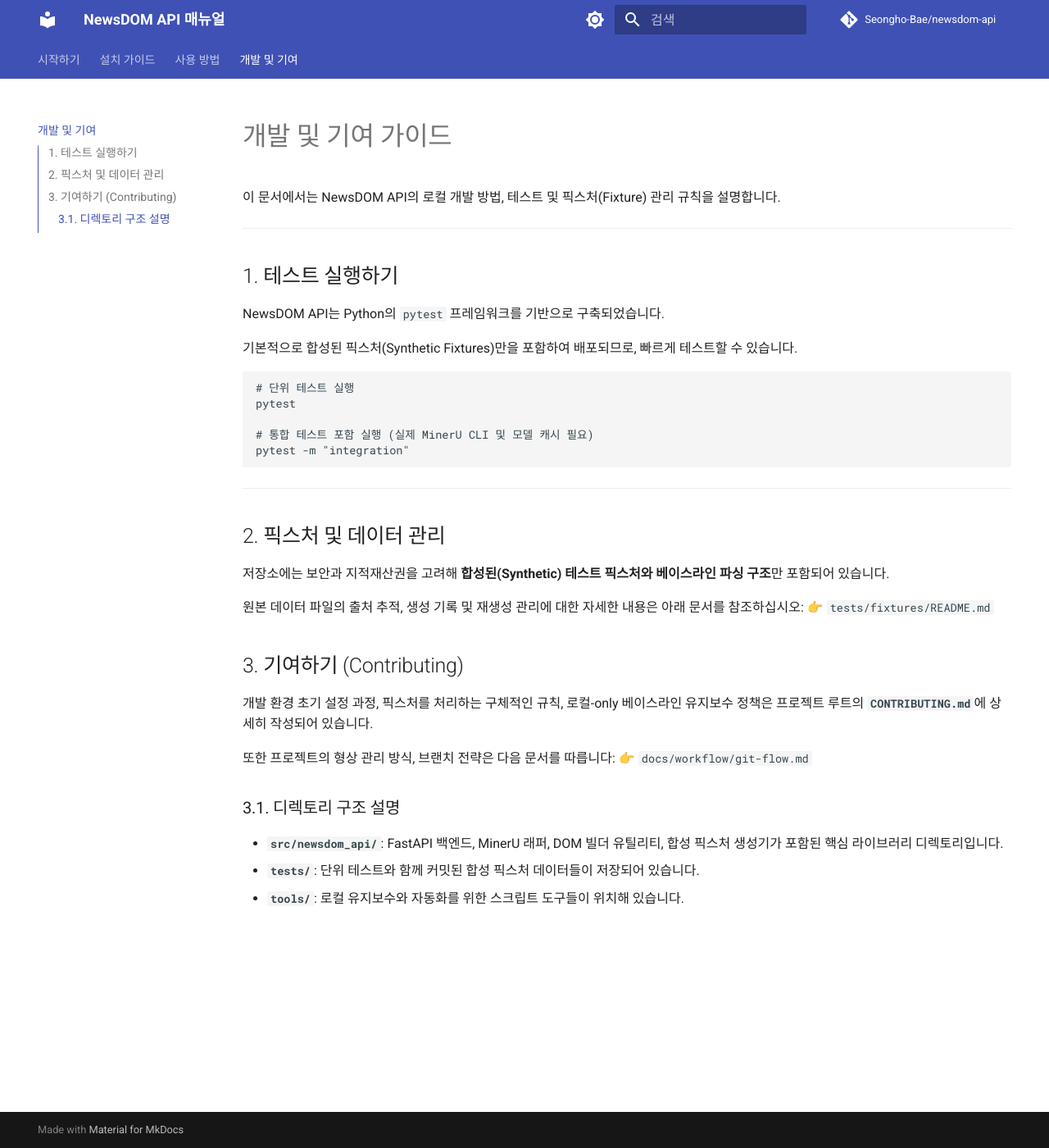
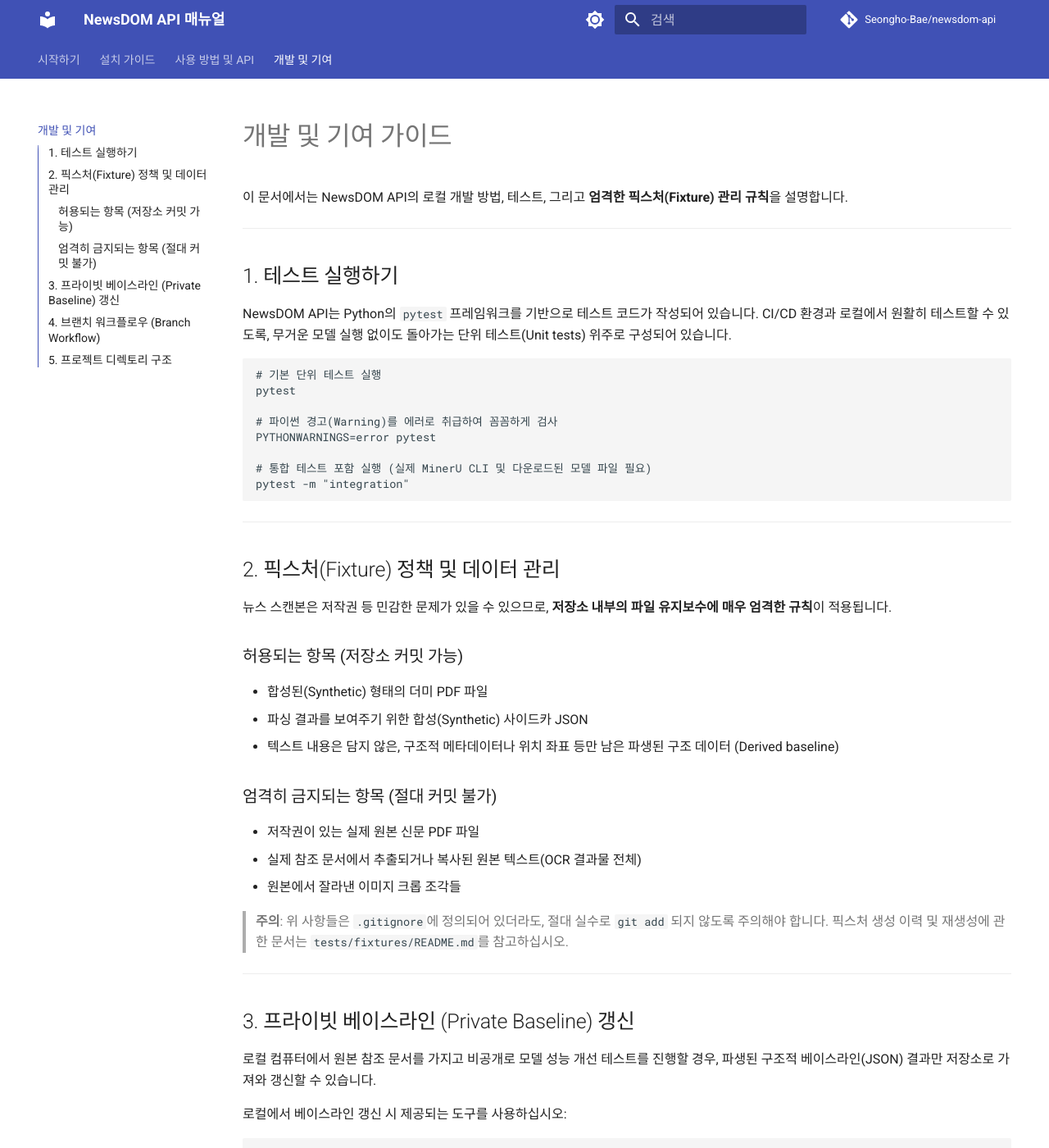
Before and after one commit to Seongho-Bae/newsdom-api, an MkDocs documentation site: the page built from manual/development.md, in a window 1280 px wide and 1400 px high. Shown: the whole window at 82% size. Built offline with MkDocs 1.6.1 and Material for MkDocs 9.7.7, drawn with Linux system fonts in a browser that asks for light colours; comment, search, counter and statistics services are not loaded; some of the changed text lies outside the part shown.

Commit message:
docs: Enhance web manual with concrete API schemas, architecture, and contributing rules

````diff
--- /dev/null
+++ b/manual/api-reference.md
@@ -0,0 +1,126 @@
+# 사용 방법 및 API 레퍼런스
+
+FastAPI 서버를 실행하고, 스캔된 신문 PDF를 업로드하여 기사 DOM 트리 형태의 Canonical JSON 데이터를 파싱하는 방법을 안내합니다.
+
+## 1. 서버 실행하기
+
+가상환경을 활성화한 상태에서, `uvicorn`을 이용하여 API 서버를 구동합니다.
+
+```bash
+# 개발 시 핫-리로딩(--reload) 모드 사용
+uvicorn newsdom_api.main:app --reload
+```
+
+## 2. 인터랙티브 웹 UI
+
+FastAPI는 OpenAPI 기반의 대화형 API 문서를 자동으로 생성합니다.
+웹 브라우저를 열고 다음 주소에 접속하면 시각적인 환경에서 바로 API를 테스트할 수 있습니다.
+
+- **Swagger UI**: `http://127.0.0.1:8000/docs`
+- **ReDoc**: `http://127.0.0.1:8000/redoc`
+
+해당 페이지에서 **`/parse`** 버튼을 클릭한 후, `Try it out` 기능을 통해 파일을 직접 첨부하고 테스트 결과를 볼 수 있습니다.
+
+---
+
+## 3. API 엔드포인트 설명
+
+### `POST /parse`
+
+스캔된 일본어 신문 PDF 문서를 업로드 받아, 기사 단위 DOM 구조가 담긴 JSON 형태로 변환합니다.
+
+#### 요청 매개변수 (Request Body)
+- **`file`** (`UploadFile`, 필수): 변환할 PDF 바이너리 파일 데이터 (`multipart/form-data`)
+
+#### cURL 테스트 예제
+
+```bash
+# 로컬 테스트 (sample.pdf를 /parse 엔드포인트로 전송)
+curl -X 'POST' \
+  'http://127.0.0.1:8000/parse' \
+  -H 'accept: application/json' \
+  -H 'Content-Type: multipart/form-data' \
+  -F 'file=@sample.pdf;type=application/pdf'
+```
+
+---
+
+### 응답(Response) JSON 스키마
+
+파싱 성공 시 반환되는 DOM 형태의 `ParseResponse` 객체 구조입니다.
+
+```json
+{
+  "document_id": "string (고유 문서 식별자)",
+  "pages": [
+    {
+      "page_number": 1,
+      "width": 800.5,
+      "height": 1200.0,
+      "articles": [
+        {
+          "article_id": "article_0",
+          "headline": "신문 헤드라인 제목",
+          "bbox": {
+            "x0": 10.0, "y0": 20.0, "x1": 400.0, "y1": 150.0
+          },
+          "body_blocks": [
+            "첫 번째 단락의 본문입니다.",
+            "두 번째 단락이 이어집니다."
+          ],
+          "images": [
+            {
+              "path": "extracted_images/page1_img1.jpg",
+              "bbox": { ... },
+              "captions": [
+                {
+                  "text": "사진 캡션 내용입니다.",
+                  "bbox": { ... }
+                }
+              ]
+            }
+          ],
+          "captions": []
+        }
+      ],
+      "ads": [
+        "광고 문구 또는 배너 텍스트"
+      ],
+      "headers": [
+        "2026년 4월 9일 목요일 조간"
+      ]
+    }
+  ],
+  "quality": {
+    "status": "success",
+    "parser": "mineru",
+    "warnings": [
+      "Page 1: 일부 레이아웃이 겹침"
+    ]
+  }
+}
+```
+
+#### 스키마 주요 노드 설명
+1. **`BoundingBox` (`bbox`)**: 요소가 위치한 직사각형 영역 `(x0, y0, x1, y1)`. 신문 지면 상에서의 상대적 또는 절대적 좌표를 나타냅니다.
+2. **`PageNode`**: 단일 신문 지면입니다. 여러 개의 기사(`articles`)와 광고(`ads`), 상단 헤더 정보(`headers`)를 포함합니다.
+3. **`ArticleNode`**: 가장 핵심적인 DOM 요소로, 제목(`headline`), 문단 블록 배열(`body_blocks`), 기사에 속한 이미지 목록(`images`), 기사 내 독립된 사진 설명(`captions`)으로 구성됩니다.
+4. **`ParseQuality`**: 변환 결과를 검증하기 위한 상태, 사용된 파서 엔진 정보(`mineru`), 주의해야할 품질 문제(`warnings`) 등의 메타데이터를 갖습니다.
+
+---
+
+### `GET /health`
+
+API 서버의 작동 여부를 검사하는 경량 상태 체크 엔드포인트입니다. 로드밸런서나 쿠버네티스 프로브 등에서 서비스가 살아있는지 검사할 때 사용합니다.
+
+#### 요청 / 응답
+
+```bash
+curl http://127.0.0.1:8000/health
+```
+
+```json
+{
+  "status": "ok"
+}
+```
--- a/manual/development.md
+++ b/manual/development.md
@@ -1,44 +1,78 @@
 # 개발 및 기여 가이드
 
-이 문서에서는 NewsDOM API의 로컬 개발 방법, 테스트 및 픽스처(Fixture) 관리 규칙을 설명합니다.
+이 문서에서는 NewsDOM API의 로컬 개발 방법, 테스트, 그리고 **엄격한 픽스처(Fixture) 관리 규칙**을 설명합니다.
 
 ---
 
 ## 1. 테스트 실행하기
 
-NewsDOM API는 Python의 `pytest` 프레임워크를 기반으로 구축되었습니다.
-
-기본적으로 합성된 픽스처(Synthetic Fixtures)만을 포함하여 배포되므로, 빠르게 테스트할 수 있습니다.
+NewsDOM API는 Python의 `pytest` 프레임워크를 기반으로 테스트 코드가 작성되어 있습니다.
+CI/CD 환경과 로컬에서 원활히 테스트할 수 있도록, 무거운 모델 실행 없이도 돌아가는 단위 테스트(Unit tests) 위주로 구성되어 있습니다.
 
 ```bash
-# 단위 테스트 실행
+# 기본 단위 테스트 실행
 pytest
 
-# 통합 테스트 포함 실행 (실제 MinerU CLI 및 모델 캐시 필요)
+# 파이썬 경고(Warning)를 에러로 취급하여 꼼꼼하게 검사
+PYTHONWARNINGS=error pytest
+
+# 통합 테스트 포함 실행 (실제 MinerU CLI 및 다운로드된 모델 파일 필요)
 pytest -m "integration"
 ```
 
 ---
 
-## 2. 픽스처 및 데이터 관리
+## 2. 픽스처(Fixture) 정책 및 데이터 관리
 
-저장소에는 보안과 지적재산권을 고려해 **합성된(Synthetic) 테스트 픽스처와 베이스라인 파싱 구조**만 포함되어 있습니다.
+뉴스 스캔본은 저작권 등 민감한 문제가 있을 수 있으므로, **저장소 내부의 파일 유지보수에 매우 엄격한 규칙**이 적용됩니다.
 
-원본 데이터 파일의 출처 추적, 생성 기록 및 재생성 관리에 대한 자세한 내용은 아래 문서를 참조하십시오:
-👉 `tests/fixtures/README.md`
+### 허용되는 항목 (저장소 커밋 가능)
+- 합성된(Synthetic) 형태의 더미 PDF 파일
+- 파싱 결과를 보여주기 위한 합성(Synthetic) 사이드카 JSON
+- 텍스트 내용은 담지 않은, 구조적 메타데이터나 위치 좌표 등만 남은 파생된 구조 데이터 (Derived baseline)
 
-## 3. 기여하기 (Contributing)
+### 엄격히 금지되는 항목 (절대 커밋 불가)
+- 저작권이 있는 실제 원본 신문 PDF 파일
+- 실제 참조 문서에서 추출되거나 복사된 원본 텍스트(OCR 결과물 전체)
+- 원본에서 잘라낸 이미지 크롭 조각들
 
-개발 환경 초기 설정 과정, 픽스처를 처리하는 구체적인 규칙, 로컬-only 베이스라인 유지보수 정책은 프로젝트 루트의 **`CONTRIBUTING.md`**에 상세히 작성되어 있습니다.
+> **주의**: 위 사항들은 `.gitignore`에 정의되어 있더라도, 절대 실수로 `git add` 되지 않도록 주의해야 합니다. 픽스처 생성 이력 및 재생성에 관한 문서는 `tests/fixtures/README.md`를 참고하십시오.
 
-또한 프로젝트의 형상 관리 방식, 브랜치 전략은 다음 문서를 따릅니다:
-👉 `docs/workflow/git-flow.md`
+---
 
-### 3.1. 디렉토리 구조 설명
+## 3. 프라이빗 베이스라인 (Private Baseline) 갱신
+
+로컬 컴퓨터에서 원본 참조 문서를 가지고 비공개로 모델 성능 개선 테스트를 진행할 경우, 파생된 구조적 베이스라인(JSON) 결과만 저장소로 가져와 갱신할 수 있습니다.
+
+로컬에서 베이스라인 갱신 시 제공되는 도구를 사용하십시오:
+
+```bash
+python tools/derive_private_baseline.py tests/fixtures/private_page_baseline.json
+```
+
+**반드시 원본 데이터가 아닌 파생된 JSON 파일만 저장소에 반영해야 합니다.**
+
+---
+
+## 4. 브랜치 워크플로우 (Branch Workflow)
+
+이 프로젝트는 수동 **Git Flow 모델**을 사용합니다.
+- 새로운 기능 개발, 버그 수정은 항상 `develop` 브랜치에서 파생(Branch)되어야 합니다.
+- 작업 완료 후에는 `develop` 브랜치를 향해 Pull Request를 엽니다.
+- `release/*` 및 `hotfix/*` 브랜치는 프로덕션 배포나 긴급 패치 용도로만 사용됩니다.
+
+자세한 브랜치 전략은 `docs/workflow/git-flow.md` 문서를 확인하십시오.
+
+---
+
+## 5. 프로젝트 디렉토리 구조
+
+프로젝트 주요 폴더는 다음과 같이 구성되어 있습니다:
 
 - **`src/newsdom_api/`**:
-  FastAPI 백엔드, MinerU 래퍼, DOM 빌더 유틸리티, 합성 픽스처 생성기가 포함된 핵심 라이브러리 디렉토리입니다.
-- **`tests/`**:
-  단위 테스트와 함께 커밋된 합성 픽스처 데이터들이 저장되어 있습니다.
-- **`tools/`**:
-  로컬 유지보수와 자동화를 위한 스크립트 도구들이 위치해 있습니다.
+  - `main.py`: FastAPI 엔드포인트 및 앱 설정
+  - `schemas.py`: Pydantic 기반 API 입출력 모델 (`PageNode`, `ArticleNode` 등)
+  - `service.py`: PDF 파싱 비즈니스 로직 및 MinerU 래퍼 구현체
+- **`tests/`**: 단위 테스트 코드와 커밋이 허용된 합성 픽스처 데이터 보관
+- **`tools/`**: 로컬 유지보수 및 `derive_private_baseline.py` 등 관리용 스크립트 모음
+- **`docs/plans/`**: 개발 디자인 및 구현 설계 기록들
--- a/manual/installation.md
+++ b/manual/installation.md
@@ -4,39 +4,65 @@
 
 ## 시스템 요구사항
 
-- **Python**: 3.10 이상 3.14 미만
+- **Python**: `>=3.10`, `<3.14` 필수 (`python3.10` 권장)
 - **운영체제**: Linux 또는 macOS 권장 (윈도우의 경우 WSL2 사용 권장)
+- **메모리 / GPU**: `MinerU` 딥러닝 기반 파이프라인을 구동하기 위해서는 최소 **8GB 이상의 RAM**이 필요하며, 성능을 위해 **NVIDIA GPU(CUDA 호환)** 환경이 강력히 권장됩니다.
 
 ---
 
 ## 1. 기본 설치 (개발/테스트 모드)
 
-가장 간단한 형태로 파이썬 가상환경(Virtual Environment)을 생성하고 패키지를 설치합니다.
+가장 간단한 형태로 파이썬 가상환경(Virtual Environment)을 생성하고 패키지를 설치합니다. 이 모드에서는 실제 `MinerU` 모델이 로드되지 않으며, `pytest`나 합성 픽스처(Synthetic Fixtures) 기반 테스트 용도로 적합합니다.
 
 ```bash
 # 가상 환경 생성
 python3.10 -m venv .venv
 
 # 가상 환경 활성화
+# macOS / Linux
 source .venv/bin/activate
+# Windows (WSL 제외)
+# .venv\Scripts\activate
+
+# pip 업그레이드
+python -m pip install --upgrade pip
 
 # 의존성 패키지와 함께 개발 모드로 설치
 pip install -e .[dev]
 ```
 
+설치되는 기본 의존성은 다음과 같습니다:
+- `fastapi>=0.115,<1.0`
+- `uvicorn>=0.30,<1.0`
+- `pydantic>=2.9,<3.0`
+- `python-multipart>=0.0.9,<1.0`
+- `reportlab>=4.2,<5.0`, `Pillow`, `pypdf` 등 PDF/이미지 처리 라이브러리
+- 개발 환경용: `pytest`, `httpx`
+
+---
+
 ## 2. MinerU 백엔드 포함 실제 파싱 모드 설치
 
-`MinerU` 백엔드를 사용하여 실제 PDF 파싱 작업을 수행하려면 `parser` 옵션을 추가로 설치해야 합니다.
+`MinerU` 백엔드를 사용하여 실제 스캔된 일본어 신문 PDF 파싱 작업을 수행하려면 `[parser]` 선택 옵션을 추가로 설치해야 합니다.
 
 ```bash
+# 파서 모듈까지 모두 설치
 pip install -e .[parser]
 ```
 
-이 옵션을 통해 `MinerU` 파이프라인(3.0.9 버전)이 설치되며 딥러닝 기반 모델이 준비됩니다.
+이 옵션을 통해 **`mineru[pipeline]==3.0.9`** 버전이 설치되며 딥러닝 기반 모델이 함께 준비됩니다. 설치 후 처음 API 서버를 구동하고 PDF를 파싱할 때 모델(Weight) 파일을 백그라운드에서 다운로드할 수 있으므로, 첫 실행에는 다소 시간이 걸릴 수 있습니다.
 
 ---
 
-> **참고**: GitHub 저장소에서는 테스트를 위한 합성(Synthetic) 픽스처 데이터만 포함하여 제공하고 있습니다. 실제 파싱은 로컬 컴퓨터의 GPU 환경 등에 따라 성능이 달라질 수 있습니다.
+## 확인하기
 
-설치가 완료되었으면 서버를 실행해보세요!
-👉 [사용 방법 알아보기](usage.md)
+설치가 정상적으로 완료되었는지 확인하려면 기본 테스트를 구동해보세요.
+
+```bash
+# 단위 테스트 구동 (integration 테스트 제외)
+pytest
+```
+
+모든 테스트가 통과했다면 서버를 실행할 준비가 된 것입니다.
+
+👉 다음 단계: **[API 레퍼런스 및 사용 방법](api-reference.md)**
--- a/manual/usage.md
+++ /dev/null
@@ -1,39 +0,0 @@
-# 사용 방법
-
-NewsDOM API 서버를 실행하고, PDF를 업로드하여 파싱하는 기본적인 방법을 안내합니다.
-
-## 1. 서버 실행하기
-
-가상환경을 활성화한 상태에서, `uvicorn`을 이용하여 FastAPI 서버를 구동합니다.
-
-```bash
-# 로컬 개발 시에는 --reload 옵션을 사용하여 코드가 변경될 때 자동 재시작
-uvicorn newsdom_api.main:app --reload
-```
-
-서버가 실행되면, 기본적으로 `http://127.0.0.1:8000` 주소에서 수신 대기 상태가 됩니다.
-
----
-
-## 2. API 테스트 - PDF 파싱하기
-
-HTTP 클라이언트(예: `curl`)를 사용하여 준비된 일본어 신문 스캔본 PDF(`sample.pdf`)를 전송합니다.
-
-```bash
-# /parse 엔드포인트로 파일 전송
-curl -F "file=@sample.pdf" http://127.0.0.1:8000/parse
-```
-
-성공적으로 처리가 완료되면, 기사 본문, 이미지 링크, 캡션, 그리고 헤드라인 정보를 담은 **DOM 구조화된 JSON 데이터**가 응답됩니다.
-
----
-
-## 3. 웹 인터페이스 활용
-
-FastAPI는 자동으로 대화형 API 문서를 생성합니다.
-웹 브라우저를 열고 다음 주소에 접속하면 시각적인 환경에서 바로 API를 테스트할 수 있습니다.
-
-- **Swagger UI**: `http://127.0.0.1:8000/docs`
-- **ReDoc**: `http://127.0.0.1:8000/redoc`
-
-해당 페이지에서 **`/parse`** 버튼을 클릭한 후, `Try it out` 기능을 통해 파일을 직접 첨부하고 테스트 결과를 볼 수 있습니다.
--- a/mkdocs.yml
+++ b/mkdocs.yml
@@ -32,5 +32,5 @@
 nav:
   - 시작하기: index.md
   - 설치 가이드: installation.md
-  - 사용 방법: usage.md
+  - 사용 방법 및 API: api-reference.md
   - 개발 및 기여: development.md
````
Also changed, not shown: manual/index.md (+17 -14 lines).
